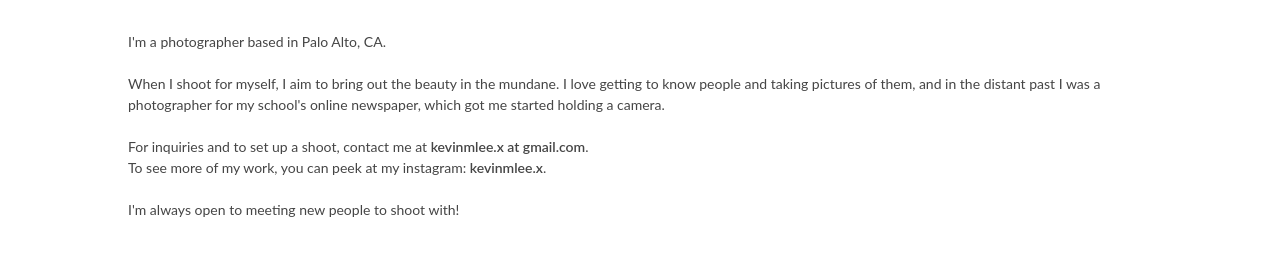
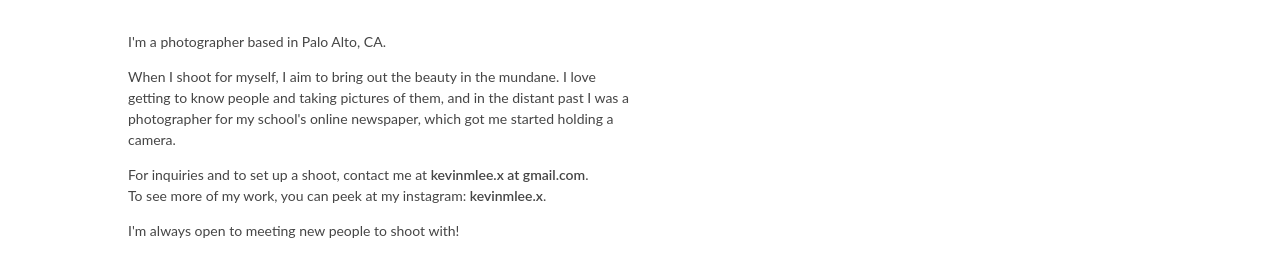
Before and after one commit to mngyuan/365, a website: page about.html in a window 1280 px wide. Shown: the part 107-384 px from the top of the page. Drawn offline with Linux system fonts and the light colour scheme.

Commit message:
fix <a> transitions, add max width to about

```diff
--- a/about.html
+++ b/about.html
@@ -20,20 +20,21 @@
     </ul>
   </nav>
   <div id='content'>
-    <p>
-      I'm a photographer based in Palo Alto, CA.<br>
-      <br>
-      When I shoot for myself, I aim to bring out the beauty in the mundane.
+    <article>
+      <p>I'm a photographer based in Palo Alto, CA.</p>
+
+      <p>When I shoot for myself, I aim to bring out the beauty in the mundane.
       I love getting to know people and taking pictures of them, and in the distant past
       I was a photographer for my school's online newspaper, which got me started
-      holding a camera.<br>
-      <br>
-      For inquiries and to set up a shoot, contact me at
+      holding a camera.
+      </p>
+
+      <p>For inquiries and to set up a shoot, contact me at
       <a href='mailto:kevinmlee.x@gmail.com'>kevinmlee.x at gmail.com</a>.<br>
-      To see more of my work, you can peek at my instagram: <a href='http://instagram.com/kevinmlee.x'>kevinmlee.x</a>.<br>
-      <br>
-      I'm always open to meeting new people to shoot with!
-    </p>
+      To see more of my work, you can peek at my instagram: <a href='http://instagram.com/kevinmlee.x'>kevinmlee.x</a>.</p>
+
+      <p>I'm always open to meeting new people to shoot with!</p>
+    </article>
   </div>
 </body>
 </html>
--- a/sass/includes/_common.scss
+++ b/sass/includes/_common.scss
@@ -37,7 +37,8 @@ body, html {
 a {
   text-decoration: none;
   color: inherit;
-  transition: all $fast ease;
+  transition: opacity $fast ease,
+              color $fast ease;
   font-weight: 600;
   &:hover {
     color: black;
@@ -63,3 +64,7 @@ h1, h2, h3 {
 p {
   line-height: 1.5;
 }
+
+article {
+  max-width: 36em;
+}
```
Also changed, not shown: css/portfolio.css.
